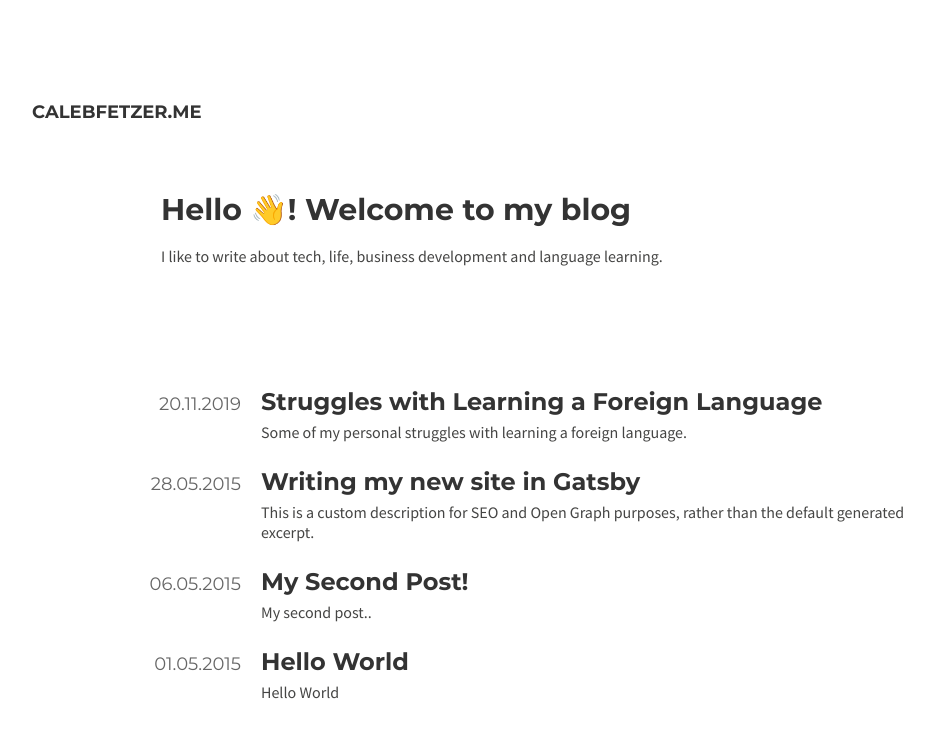
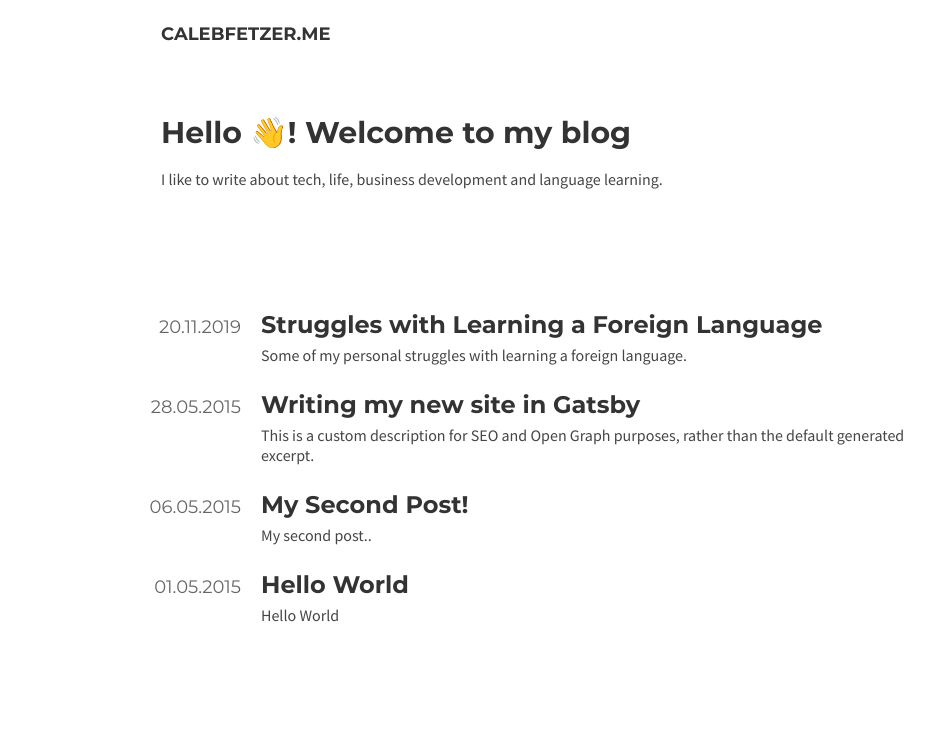
Before and after one commit to lqze/calebfetzer-portfolio-site, a Gatsby site in the folder gatsby-starter-blog/: page /blog in a window 1280 px wide. Shown: the whole page, without its empty margins (18-952 px from the left). Built offline with nearby package versions, Linux system fonts and the light colour scheme; Gatsby itself is replaced by a stand-in of ours.

Commit message:
Fixed styling for blog nav

```diff
--- /dev/null
+++ b/gatsby-starter-blog/content/blog/BlogHome.json
@@ -0,0 +1,3 @@
+{
+  "image": "../assets/pensive-min.jpg"
+}
--- a/gatsby-starter-blog/src/components/blog/blogList.css.js
+++ b/gatsby-starter-blog/src/components/blog/blogList.css.js
@@ -1,12 +1,14 @@
 import styled from "styled-components"
 
 export const StyledNav = styled.nav`
+  text-align: left;
   width: 100%;
   margin-bottom: 2rem;
-  margin-left: 1rem;
+  margin-left: 2rem;
   @media screen and (max-width: 760px) {
     margin-bottom: 1rem;
     margin-top: 3rem;
+    margin-left: 1rem;
   }
 `;
 
--- a/gatsby-starter-blog/src/pages/blog.js
+++ b/gatsby-starter-blog/src/pages/blog.js
@@ -1,5 +1,6 @@
 import React from "react"
 import { Link, graphql } from "gatsby"
+import Image from "gatsby-image"
 import styled from "styled-components"
 
 import Layout from "../components/layout/layout"
@@ -55,11 +56,14 @@ const DisplayPostsComponent = props => {
 export const StyledSection = styled(Section)`
   margin-right: 15%;
   margin-left: 4rem;
-  width: auto !important;
+  width: auto;
   align-content: center;
-  @media screen and (max-width: 760px) {
   height: auto;
-  }
+`;
+
+export const StyledContainer = styled.div`
+  display: flex;
+  flex-direction: column;
 `;
 
 
@@ -69,7 +73,9 @@ class Blog extends React.Component {
     const { data } = this.props;
     const posts = data.allMarkdownRemark.edges;
     return (
+      <StyledContainer>
         <StyledSection>
+          <ContentWrapper>
             <StyledNav>
             <h4>
               <Link to='/'>
@@ -77,21 +83,18 @@ class Blog extends React.Component {
               </Link>
             </h4>
           </StyledNav>
-        <ContentWrapper>
               <BlogBioWrapper>
                 <BlogBioCopy>
                   <h2 className="no-gutter">Hello 👋! Welcome to my blog</h2>
                   <p>I like to write about tech, life, business development and language learning.</p>
                 </BlogBioCopy>
-            <BioImageWrapper>
-
-            </BioImageWrapper>
               </BlogBioWrapper>
               <BlogContent>
                 <DisplayPostsComponent posts={posts}/>
               </BlogContent>
             </ContentWrapper>
         </StyledSection>
+      </StyledContainer>
     )
   }
 }
```
Also changed, not shown: gatsby-starter-blog/content/assets/pensive-min.jpg (added). Lines whose indentation alone changed are shown as unchanged.
